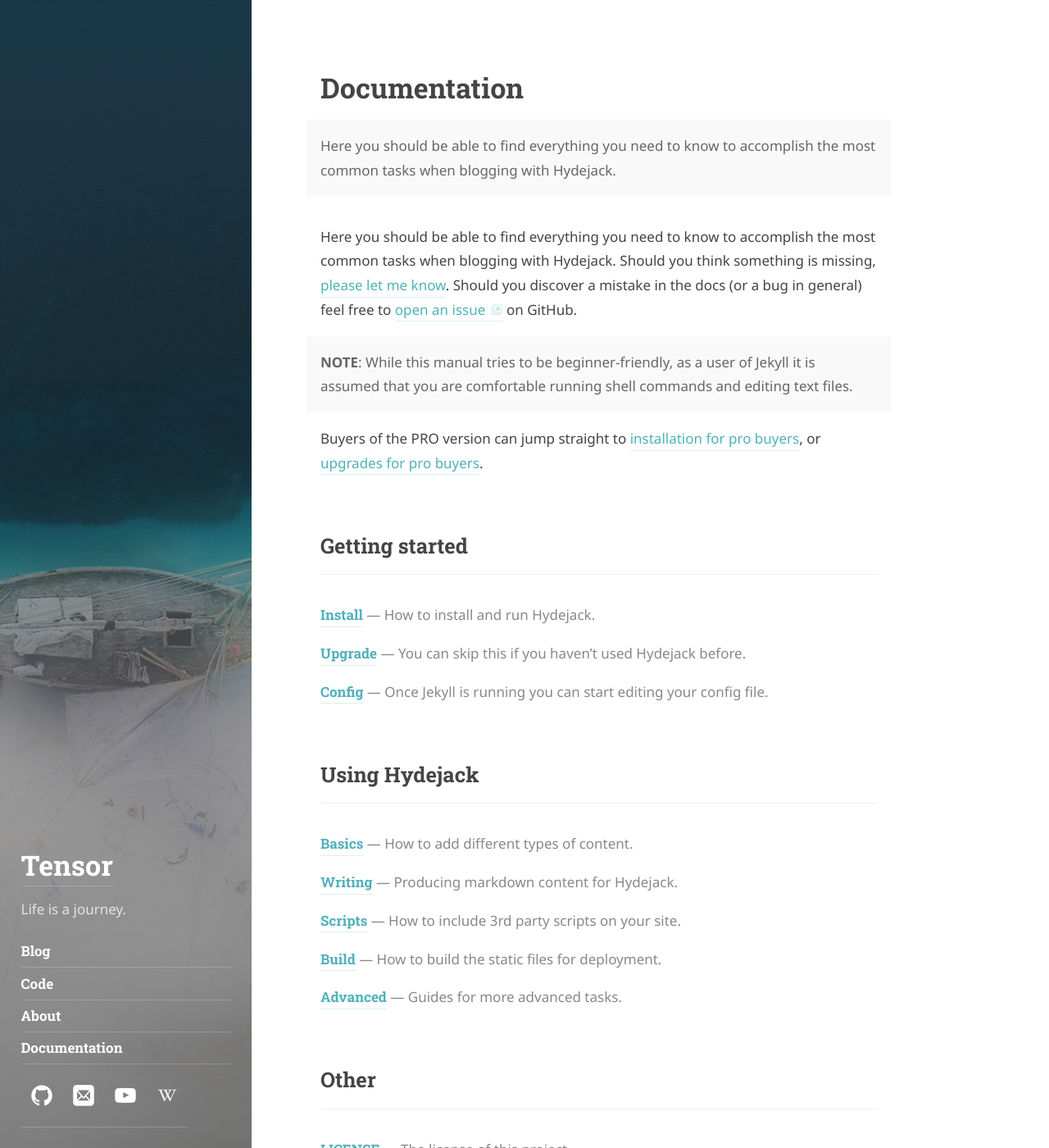
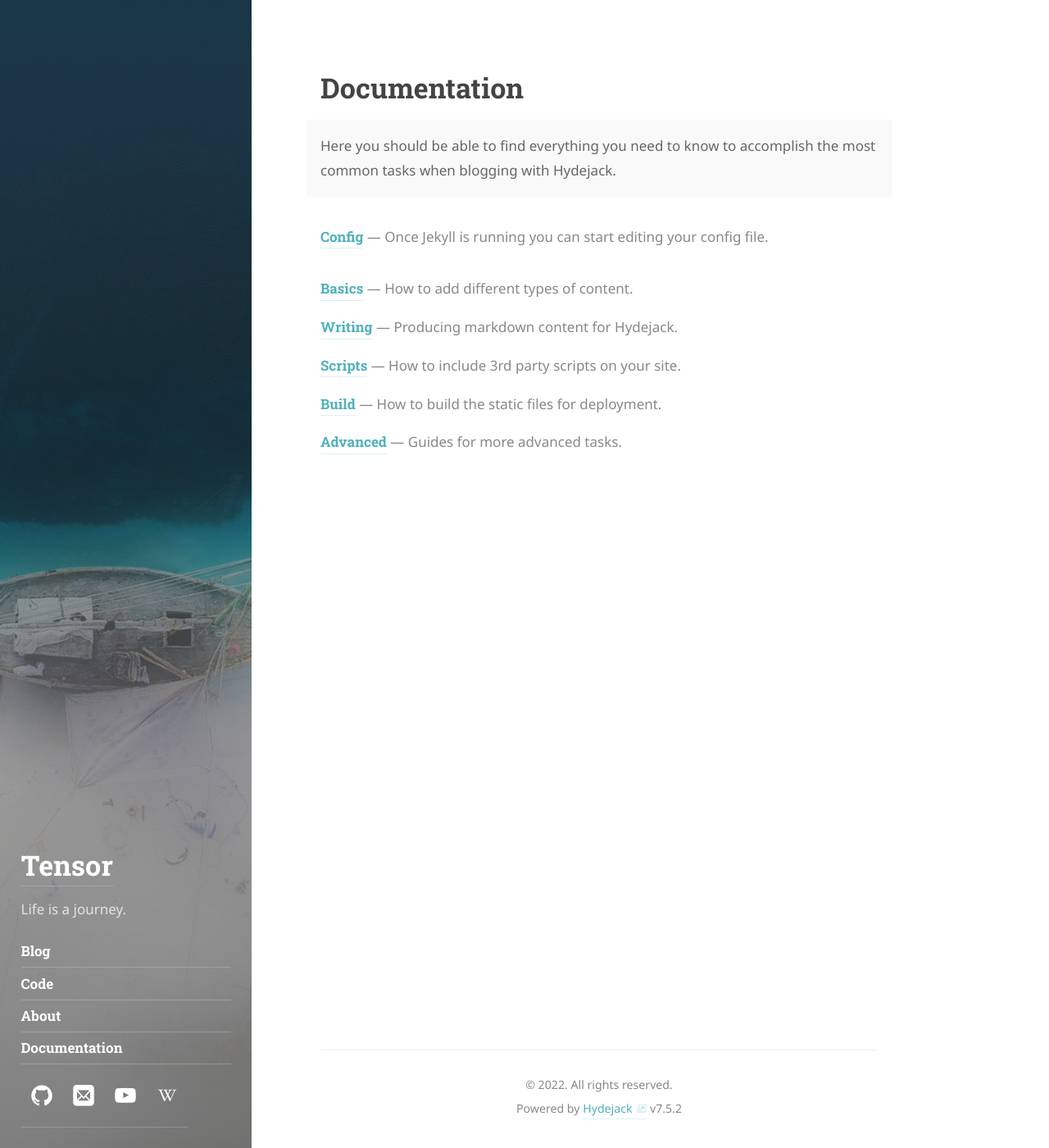
Before and after one commit to SekaiGao/SekaiGao.github.io, a Jekyll site: the page built from docs/7.5.2/index.md, in a window 1280 px wide and 1400 px high. Shown: the whole window at 82% size. Built offline with Jekyll 4.4.1, drawn with Linux system fonts in a browser that asks for light colours; some web fonts are replaced; some of the changed text lies outside the part shown.

Commit message:
Update index.md

```diff
--- a/docs/7.5.2/index.md
+++ b/docs/7.5.2/index.md
@@ -7,27 +7,9 @@ menu: true
 order: 5
 ---
 
-Here you should be able to find everything you need to know to accomplish the most common tasks when blogging with Hydejack.
-Should you think something is missing, [please let me know](mailto:mail@qwtel.com).
-Should you discover a mistake in the docs (or a bug in general) feel free to [open an issue](https://github.com/qwtel/hydejack/issues) on GitHub.
 
-**NOTE**: While this manual tries to be beginner-friendly, as a user of Jekyll it is assumed that you are comfortable running shell commands and editing text files.
-{:.message}
-
-Buyers of the PRO version can jump straight to [installation for pro buyers](install.md#pro-version),
-or [upgrades for pro buyers](upgrade.md#pro-version).
-
-## Getting started
-{:.hr}
-
-* [Install]{:.heading.flip-title} --- How to install and run Hydejack.
-* [Upgrade]{:.heading.flip-title} --- You can skip this if you haven't used Hydejack before.
 * [Config]{:.heading.flip-title} --- Once Jekyll is running you can start editing your config file.
 {:.related-posts.faded}
-
-## Using Hydejack
-{:.hr}
-
 * [Basics]{:.heading.flip-title} --- How to add different types of content.
 * [Writing]{:.heading.flip-title} --- Producing markdown content for Hydejack.
 * [Scripts]{:.heading.flip-title} --- How to include 3rd party scripts on your site.
@@ -35,22 +17,10 @@ or [upgrades for pro buyers](upgrade.md#pro-version).
 * [Advanced]{:.heading.flip-title} --- Guides for more advanced tasks.
 {:.related-posts.faded}
 
-## Other
-{:.hr}
 
-* [LICENSE]{:.heading.flip-title} --- The license of this project.
-* [NOTICE]{:.heading.flip-title} --- Parts of this program are provided under separate licenses.
-* [CHANGELOG]{:.heading.flip-title} --- Version history of Hydejack.
-{:.related-posts.faded}
-
-[install]: install.md
-[upgrade]: upgrade.md
 [config]: config.md
 [basics]: basics.md
 [writing]: writing.md
 [scripts]: scripts.md
 [build]: build.md
 [advanced]: advanced.md
-[LICENSE]: ../../LICENSE.md
-[NOTICE]: ../../NOTICE.md
-[CHANGELOG]: ../../CHANGELOG.md
```
